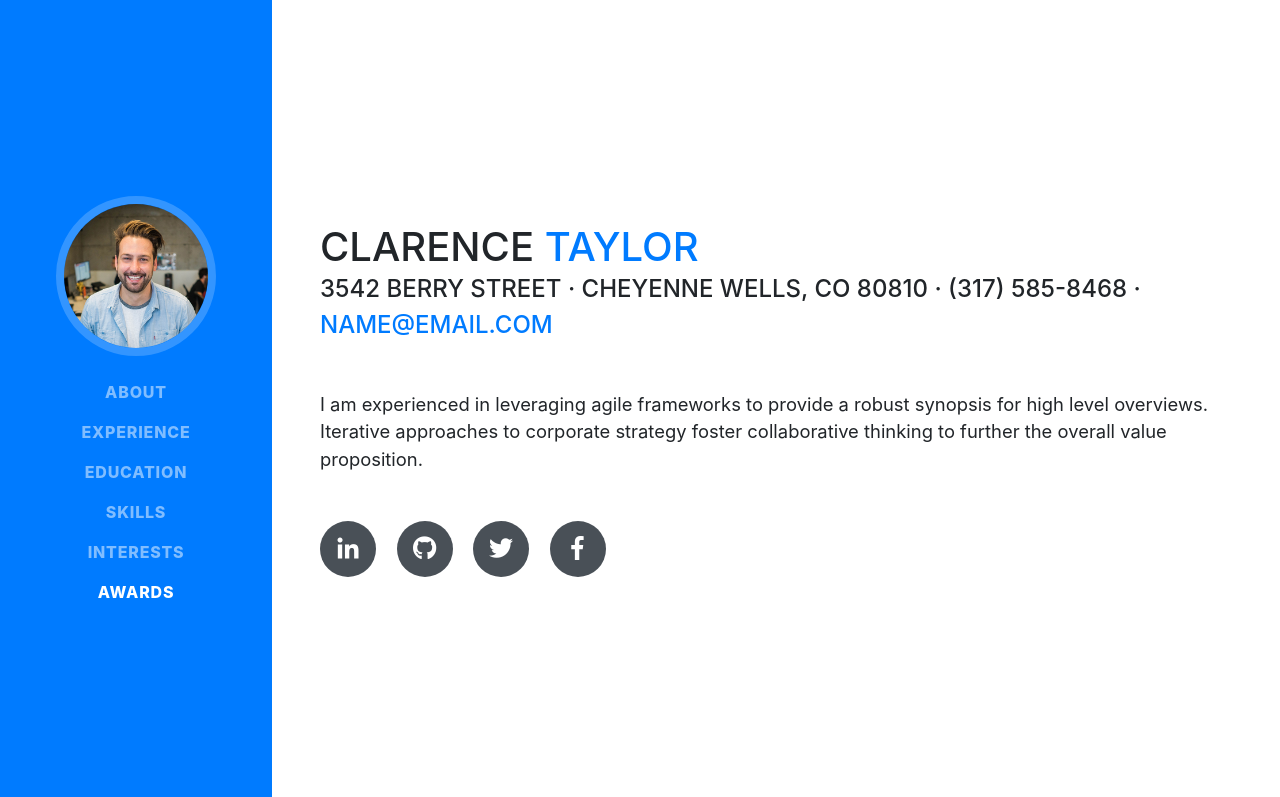
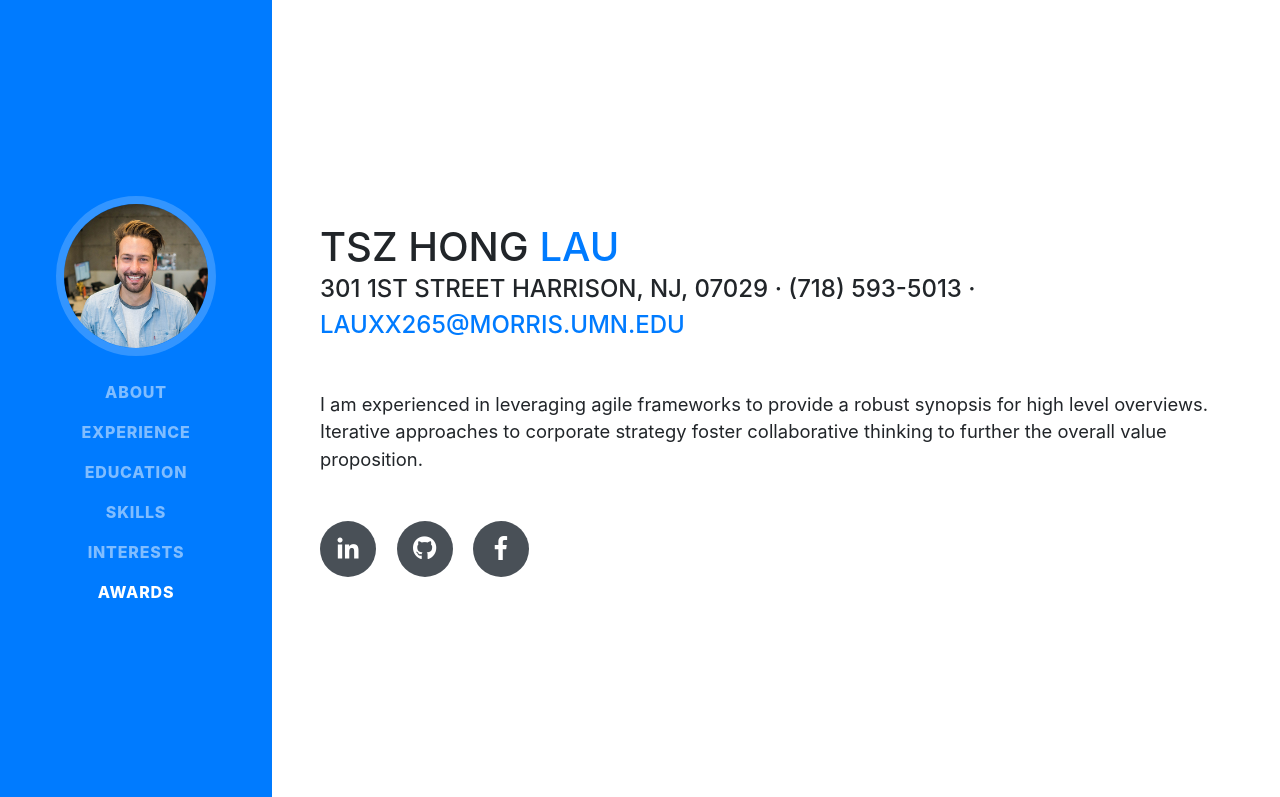
Before and after one commit to tszhonglau/tszhonglau.github.io, a website with bundled scripts: page index.html in a window 1280 px wide. Shown: the top 797 px of the page. Built offline with nearby package versions, Linux system fonts and the light colour scheme; a web font is replaced by a local one.

Commit message:
Modified index.html

```diff
--- a/index.html
+++ b/index.html
@@ -27,7 +27,7 @@
 
     <nav class="navbar navbar-expand-lg navbar-dark bg-primary fixed-top" id="sideNav">
       <a class="navbar-brand js-scroll-trigger" href="#page-top">
-        <span class="d-block d-lg-none">Clarence Taylor</span>
+        <span class="d-block d-lg-none">Tsz Hong Lau</span>
         <span class="d-none d-lg-block">
           <img class="img-fluid img-profile rounded-circle mx-auto mb-2" src="img/profile.jpg" alt="">
         </span>
@@ -63,11 +63,11 @@
 
       <section class="resume-section p-3 p-lg-5 d-flex d-column" id="about">
         <div class="my-auto">
-          <h1 class="mb-0">Clarence
-            <span class="text-primary">Taylor</span>
+          <h1 class="mb-0">Tsz Hong
+            <span class="text-primary">Lau</span>
           </h1>
-          <div class="subheading mb-5">3542 Berry Street · Cheyenne Wells, CO 80810 · (317) 585-8468 ·
-            <a href="mailto:name@email.com">name@email.com</a>
+          <div class="subheading mb-5">301 1st Street Harrison, NJ, 07029 · (718) 593-5013 ·
+            <a href="mailto:lauxx265@morris.umn.edu">lauxx265@morris.umn.edu</a>
           </div>
           <p class="lead mb-5">I am experienced in leveraging agile frameworks to provide a robust synopsis for high level overviews. Iterative approaches to corporate strategy foster collaborative thinking to further the overall value proposition.</p>
           <div class="social-icons">
@@ -76,9 +76,6 @@
             </a>
             <a href="#">
               <i class="fab fa-github"></i>
-            </a>
-            <a href="#">
-              <i class="fab fa-twitter"></i>
             </a>
             <a href="#">
               <i class="fab fa-facebook-f"></i>
```
